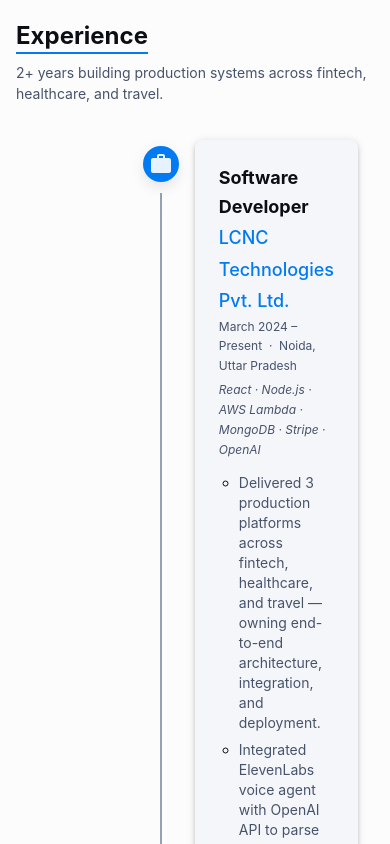
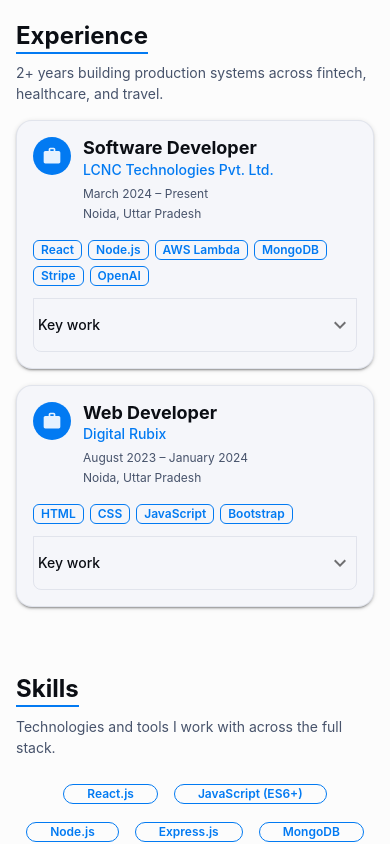
Before and after one commit to adityakaushik01/React-Portfolio, a React (Vite) app: page / in a window 390 px wide. Shown: the part 1660-2504 px from the top of the page. Built offline with nearby package versions, Linux system fonts and the light colour scheme.

Commit message:
Experience section fix for mobile devices

```diff
--- a/src/components/Experience.jsx
+++ b/src/components/Experience.jsx
@@ -1,4 +1,14 @@
-import { Container, Typography, Grid, Paper, Chip } from "@mui/material"
+import {
+   Accordion,
+   AccordionDetails,
+   AccordionSummary,
+   Container,
+   Typography,
+   Grid,
+   Paper,
+   Chip,
+   Stack,
+} from "@mui/material"
 import {
    Timeline,
    TimelineItem,
@@ -8,6 +18,7 @@
    TimelineDot,
 } from "@mui/lab"
 import WorkIcon from "@mui/icons-material/Work"
+import ExpandMoreIcon from "@mui/icons-material/ExpandMore"
 import { Box } from "@mui/material"
 import { motion } from "framer-motion"
 
@@ -65,6 +76,8 @@
    "Postman",
 ]
 
+const getStackItems = (stack) => stack.split(/\s+(?:Â·|·)\s+/)
+
 // ─── Animation Variants ──────────────────────────────────────────────────────
 
 const sectionVariants = {
@@ -92,6 +105,15 @@
       x: 0,
       transition: { duration: 0.55, ease: "easeOut" },
    },
+}
+
+const mobileCardVariants = {
+   hidden: { opacity: 0, y: 24 },
+   visible: (i) => ({
+      opacity: 1,
+      y: 0,
+      transition: { duration: 0.45, ease: "easeOut", delay: i * 0.08 },
+   }),
 }
 
 const skillsContainerVariants = {
@@ -168,6 +190,7 @@
          />
 
          {/* Timeline */}
+         <Box sx={{ display: { xs: "none", md: "block" } }}>
          <Timeline position="alternate" sx={{ padding: 0 }}>
             {experienceData.map((exp, index) => (
                <TimelineItem key={index}>
@@ -229,6 +252,112 @@
                </TimelineItem>
             ))}
          </Timeline>
+         </Box>
+
+         <Stack spacing={2} sx={{ display: { xs: "flex", md: "none" } }}>
+            {experienceData.map((exp, index) => (
+               <motion.div
+                  key={index}
+                  variants={mobileCardVariants}
+                  custom={index}
+                  initial="hidden"
+                  whileInView="visible"
+                  viewport={{ once: true, amount: 0.2 }}
+               >
+                  <Paper
+                     elevation={2}
+                     sx={{
+                        p: 2,
+                        border: "1px solid",
+                        borderColor: "divider",
+                        borderRadius: 2,
+                     }}
+                  >
+                     <Box sx={{ display: "flex", gap: 1.5, alignItems: "flex-start" }}>
+                        <Box
+                           sx={{
+                              display: "flex",
+                              alignItems: "center",
+                              justifyContent: "center",
+                              width: 38,
+                              height: 38,
+                              flexShrink: 0,
+                              borderRadius: "50%",
+                              bgcolor: "primary.main",
+                              color: "primary.contrastText",
+                           }}
+                        >
+                           <WorkIcon fontSize="small" />
+                        </Box>
+
+                        <Box sx={{ minWidth: 0, flex: 1 }}>
+                           <Typography variant="subtitle1" fontWeight="bold" sx={{ lineHeight: 1.25 }}>
+                              {exp.role}
+                           </Typography>
+                           <Typography variant="body2" color="primary" fontWeight="medium">
+                              {exp.company}
+                           </Typography>
+                           <Typography variant="caption" color="text.secondary" display="block" sx={{ mt: 0.5 }}>
+                              {exp.duration}
+                           </Typography>
+                           <Typography variant="caption" color="text.secondary" display="block">
+                              {exp.location}
+                           </Typography>
+                        </Box>
+                     </Box>
+
+                     <Box sx={{ display: "flex", flexWrap: "wrap", gap: 0.75, mt: 2 }}>
+                        {getStackItems(exp.stack).map((item) => (
+                           <Chip
+                              key={item}
+                              label={item}
+                              size="small"
+                              color="primary"
+                              variant="outlined"
+                              sx={{ borderRadius: "6px" }}
+                           />
+                        ))}
+                     </Box>
+
+                     <Accordion
+                        disableGutters
+                        elevation={0}
+                        sx={{
+                           mt: 1.5,
+                           bgcolor: "transparent",
+                           borderTop: "1px solid",
+                           borderColor: "divider",
+                           "&::before": { display: "none" },
+                        }}
+                     >
+                        <AccordionSummary
+                           expandIcon={<ExpandMoreIcon />}
+                           sx={{
+                              minHeight: 44,
+                              px: 0,
+                              "& .MuiAccordionSummary-content": { my: 1 },
+                           }}
+                        >
+                           <Typography variant="body2" fontWeight="medium">
+                              Key work
+                           </Typography>
+                        </AccordionSummary>
+                        <AccordionDetails sx={{ px: 0, pt: 0 }}>
+                           <Box component="ul" sx={{ m: 0, pl: 2.25 }}>
+                              {exp.highlights.map((point, i) => (
+                                 <Box component="li" key={i} sx={{ mb: 0.75 }}>
+                                    <Typography variant="body2" color="text.secondary">
+                                       {point}
+                                    </Typography>
+                                 </Box>
+                              ))}
+                           </Box>
+                        </AccordionDetails>
+                     </Accordion>
+                  </Paper>
+               </motion.div>
+            ))}
+         </Stack>
 
          {/* Skills Header */}
          <Box id="skills" sx={{ mt: 8 }}>
--- a/src/components/Footer.jsx
+++ b/src/components/Footer.jsx
@@ -50,7 +50,7 @@
         }}
       >
         {/* Left — Name + Copyright */}
-        <Box>
+        <Box sx={{ display: "flex", flexDirection: "column", alignItems: "center" }}>
           <Typography variant="body2" color="text.secondary">
             Designed and built by{" "}
             <Link
```
